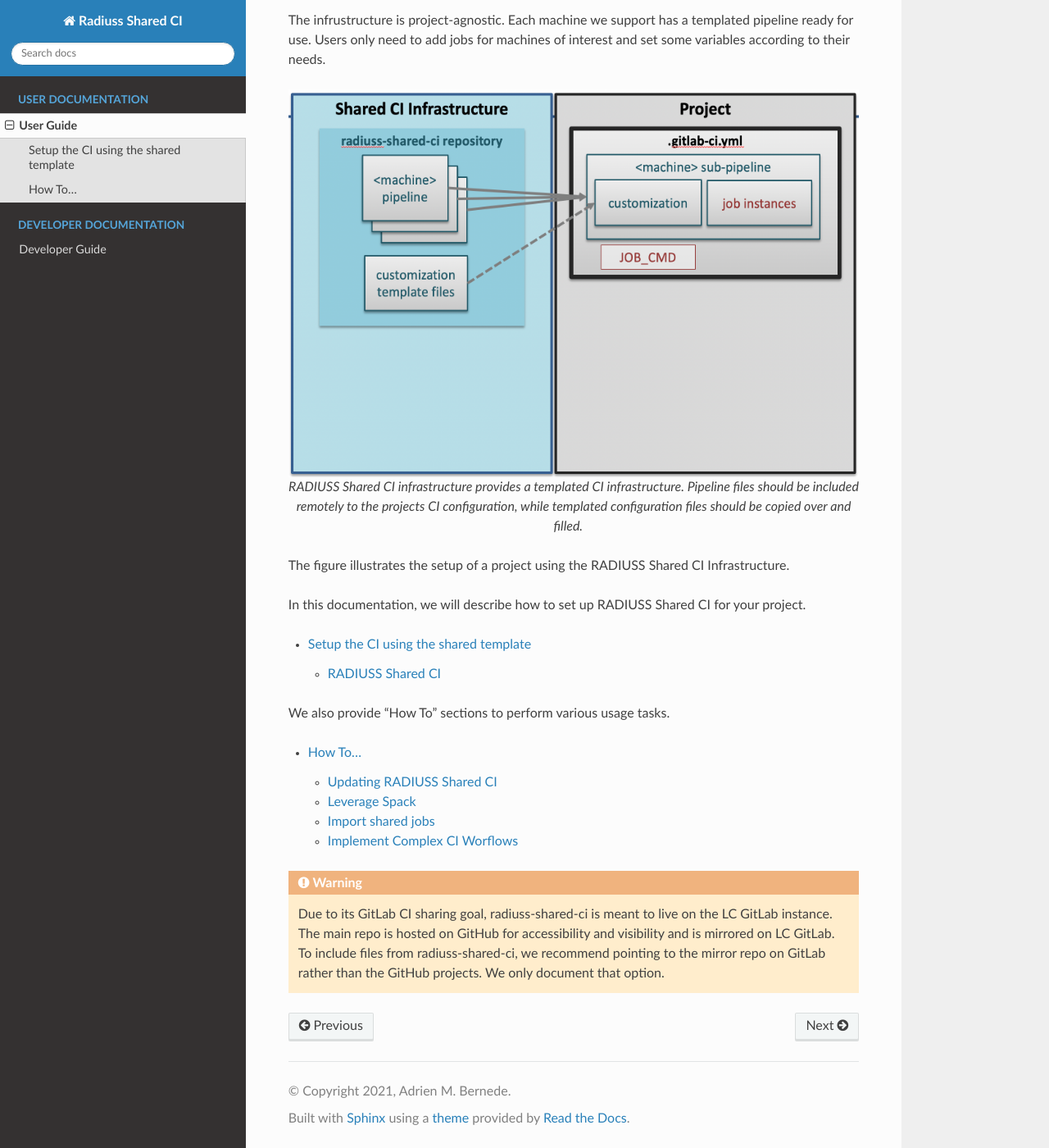
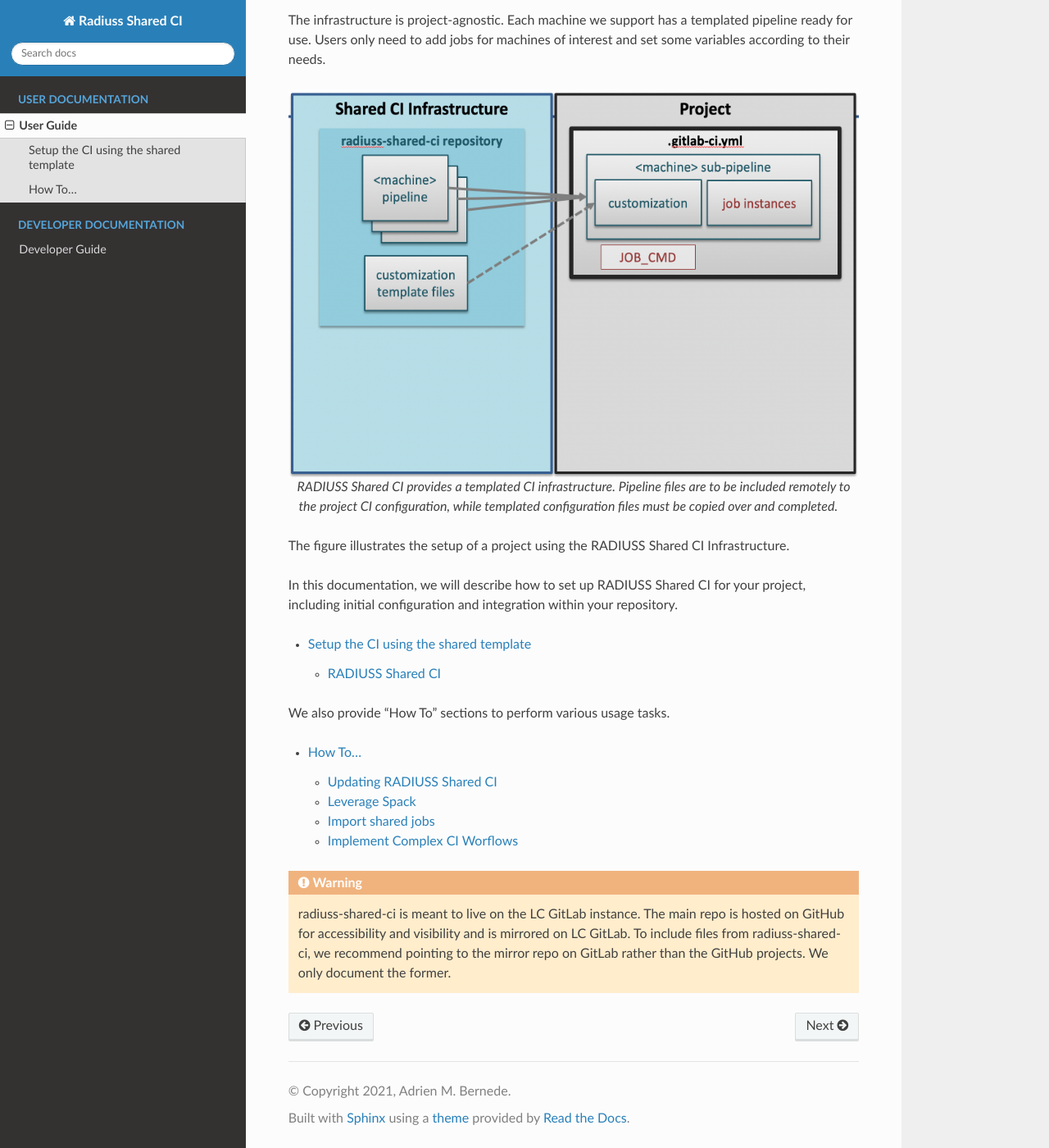
Before and after one commit to LLNL/radiuss-shared-ci, a Sphinx documentation site: the page built from docs/sphinx/user_guide/index.rst, in a window 1280 px wide and 1400 px high, scrolled down 243 px. Shown: the whole window at 82% size. Built offline with Sphinx 7.4.7 and the Read the Docs theme 3.1.0, drawn with Linux system fonts in a browser that asks for light colours.

```diff
--- a/docs/sphinx/index.rst
+++ b/docs/sphinx/index.rst
@@ -12,7 +12,7 @@ The RADIUSS Shared CI project provides a *templated CI infrastructure for
 GitLab* that we intend to be sufficiently flexible and general to be adopted
 and shared by any LLNL open-source projects hosted on GitHub.
 
-The infrustructure is project-agnostic. Each machine we support has a templated
+The infrastructure is project-agnostic. Each machine we support has a templated
 pipeline ready for use. Users only need to add jobs for machines of interest
 and set some variables according to their needs.
 
--- a/docs/sphinx/user_guide/index.rst
+++ b/docs/sphinx/user_guide/index.rst
@@ -16,7 +16,7 @@ The RADIUSS Shared CI project provides a *templated CI infrastructure for
 GitLab* that we intend to be sufficiently flexible and general to be adopted
 and shared by any LLNL open-source projects hosted on GitHub.
 
-The infrustructure is project-agnostic. Each machine we support has a templated
+The infrastructure is project-agnostic. Each machine we support has a templated
 pipeline ready for use. Users only need to add jobs for machines of interest
 and set some variables according to their needs.
 
@@ -24,15 +24,16 @@ and set some variables according to their needs.
    :scale: 40 %
    :align: center
 
-   RADIUSS Shared CI infrastructure provides a templated CI infrastructure.
-   Pipeline files should be included remotely to the projects CI configuration,
-   while templated configuration files should be copied over and filled.
+   RADIUSS Shared CI provides a templated CI infrastructure.
+   Pipeline files are to be included remotely to the project CI configuration,
+   while templated configuration files must be copied over and completed.
 
 The figure illustrates the setup of a project using the RADIUSS Shared CI
 Infrastructure.
 
 In this documentation, we will describe how to set up RADIUSS Shared CI for
-your project.
+your project, including initial configuration and integration within your
+repository.
 
 .. toctree::
    :maxdepth: 2
@@ -47,14 +48,14 @@ We also provide "How To" sections to perform various usage tasks.
    how_to
 
 .. warning::
-   Due to its GitLab CI sharing goal, radiuss-shared-ci is meant to live on
-   the LC GitLab instance. The main repo is hosted on GitHub for accessibility
-   and visibility and is mirrored on LC GitLab. To include files from
-   radiuss-shared-ci, we recommend pointing to the mirror repo on GitLab rather
-   than the GitHub projects. We only document that option.
+   radiuss-shared-ci is meant to live on the LC GitLab instance. The main repo
+   is hosted on GitHub for accessibility and visibility and is mirrored on LC
+   GitLab. To include files from radiuss-shared-ci, we recommend pointing to
+   the mirror repo on GitLab rather than the GitHub projects. We only document
+   the former.
 
 .. _RADIUSS Spack Configs: https://radiuss-spack-configs.readthedocs.io/en/latest/index.html
 .. _radiuss-spack-configs: https://github.com/LLNL/radiuss-spack-configs
 .. _radiuss-shared-ci: https://github.com/LLNL/radiuss-shared-ci
-.. _Uberenv: <https://github.com/LLNL/uberenv>
-.. _Spack: <https://github.com/Spack/Spack>
+.. _Uberenv: https://github.com/LLNL/uberenv
+.. _Spack: https://github.com/Spack/Spack
```
Also changed, not shown: other parts of docs/sphinx/index.rst (+3 -0 lines), docs/sphinx/user_guide/setup_ci.rst (+5 -3 lines).
